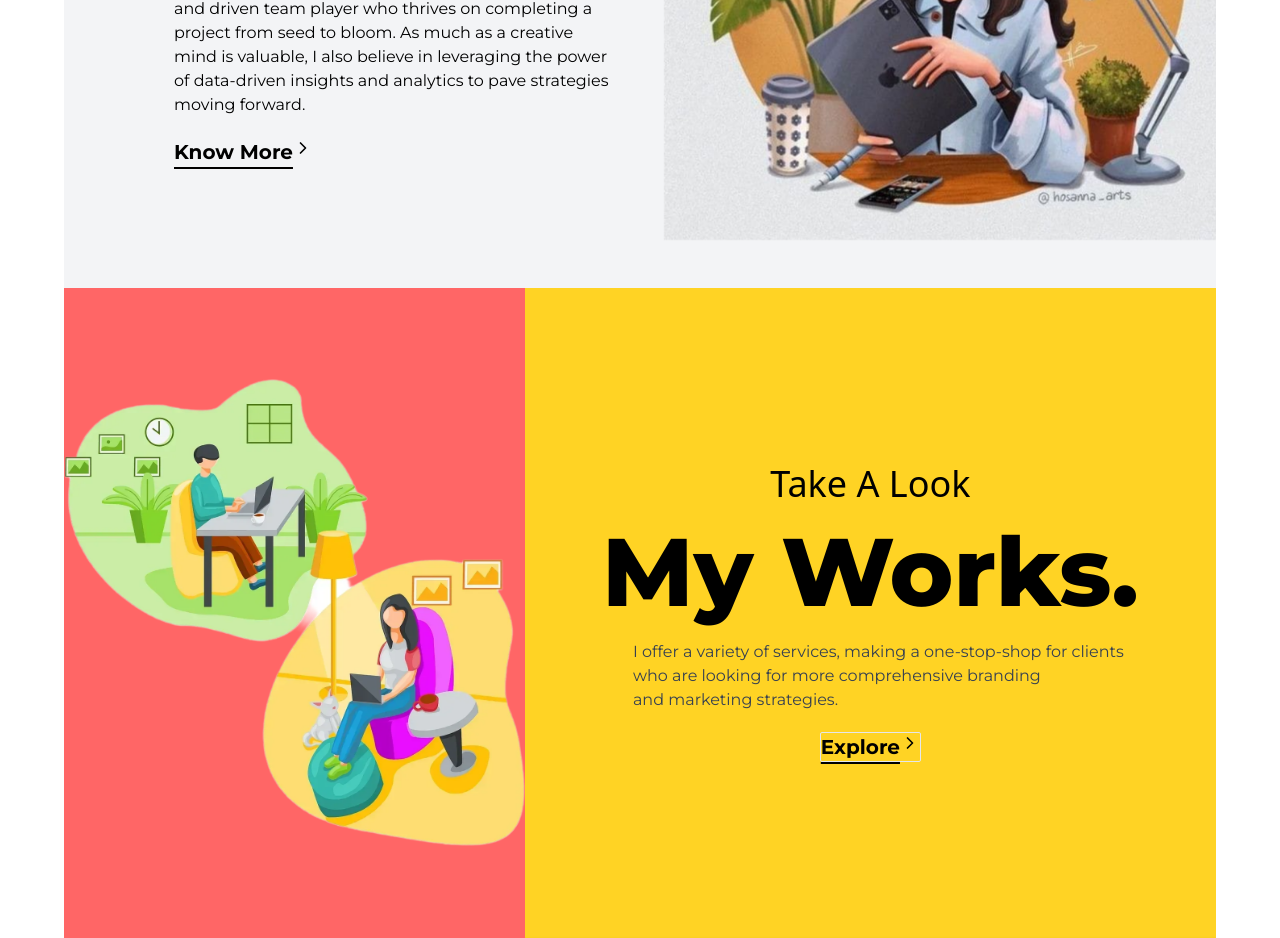
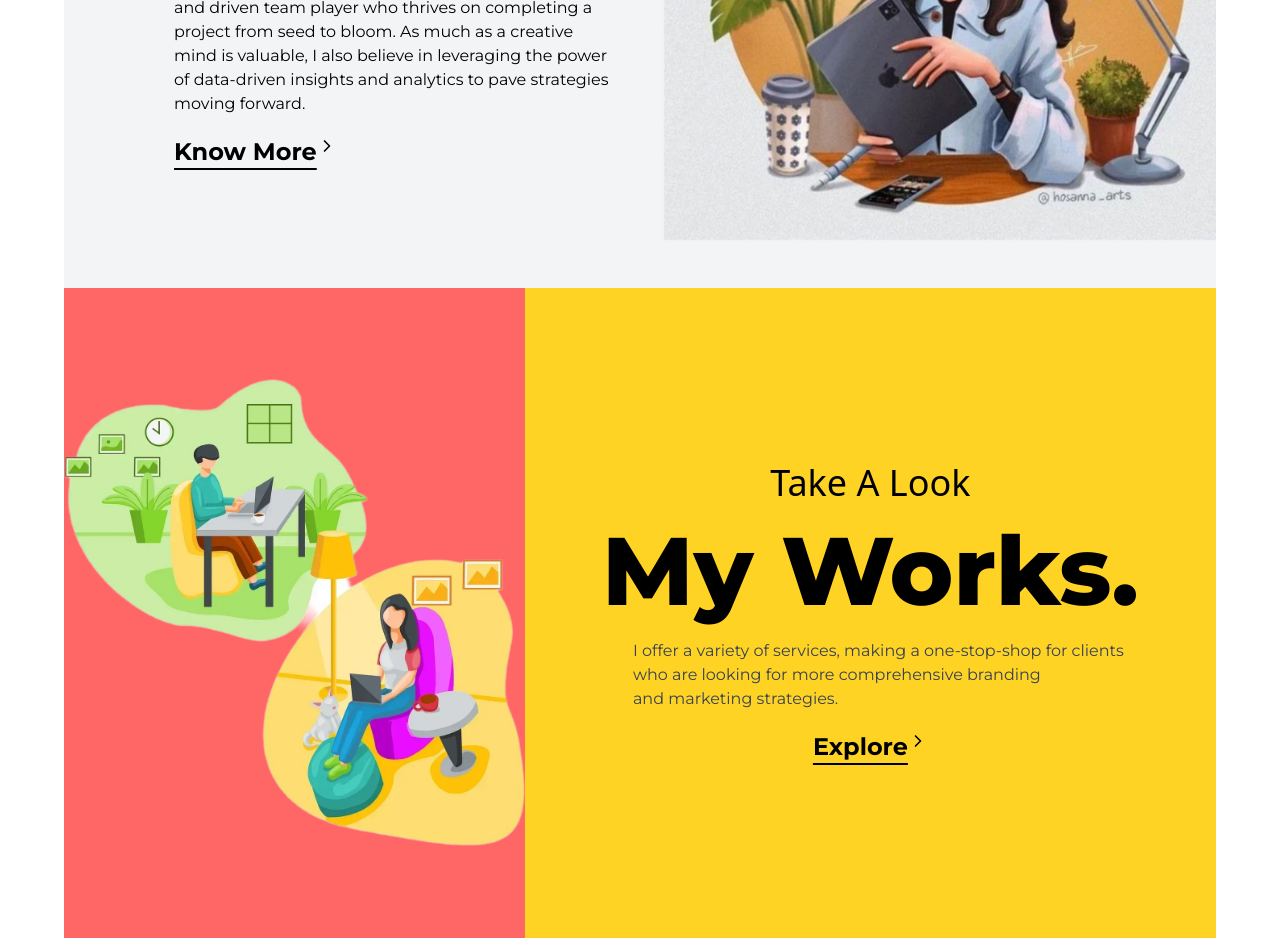
Before and after one commit to Sakshi4698/Sakshi_Portfolio, a website built with Vite: page index.html in a window 1280 px wide. Shown: the part 1180-2118 px from the top of the page. Built offline with nearby package versions, Linux system fonts and the light colour scheme; files whose address does not match are found by name; a web font is replaced by a local one.

Commit message:
Update index.html

```diff
--- a/index.html
+++ b/index.html
@@ -139,7 +139,7 @@
                 </p>
                     <div class="flex  cursor-pointer group justify-between">
                         <a href="./about.html" class="font-montserrat font-bold
-                         text-black group-hover:text-lightRed underline underline-offset-8 transition-all duration-300 sm:text-xl">Know More</a>
+                         text-black group-hover:text-lightRed underline underline-offset-8 transition-all duration-300 sm:text-2xl">Know More</a>
                         <img src="./assets/chevron-right.svg" class="w-5 h-5 text-black group-hover:text-lightRed transition-all duration-300 "/>
                     </div>
 
@@ -168,9 +168,9 @@
               </h1>
               <p class="font-montserrat text-gray-700 sm:pl-4">I offer a variety of services, making a one-stop-shop for clients <br> who are looking for more comprehensive branding <br> and marketing strategies.
             </p>
-                <div class="flex  cursor-pointer group justify-center rounded-sm border ">
+                <div class="flex  cursor-pointer group justify-center  ">
                     <a href="./work.html" class="font-montserrat font-bold
-                     text-black group-hover:text-lightRed underline underline-offset-8 transition-all duration-300 sm:text-xl">Explore</a>
+                     text-black group-hover:text-lightRed underline underline-offset-8 transition-all duration-300 sm:text-2xl">Explore</a>
                     <img src="./assets/chevron-right.svg" class="w-5 h-5 text-black group-hover:text-lightRed transition-all duration-300 "/>
                 </div>
         </div>
```
